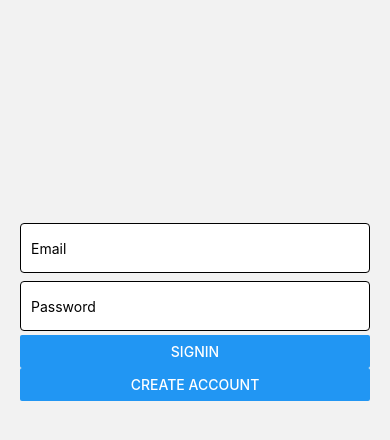
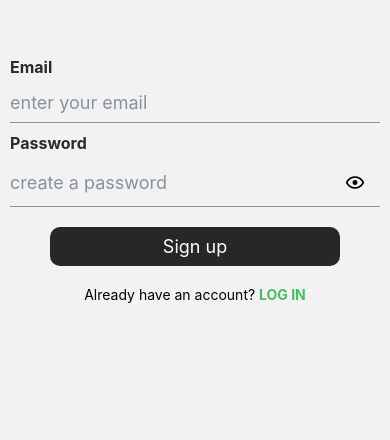
Before and after one commit to sepidsoroush/DishDiscover, a React Native app in the folder Frontend/: screen /Signup in a window 390 px wide. Shown: the part 112-552 px from the top of the page. Built offline with nearby package versions, Linux system fonts and the light colour scheme; no server answers.

Commit message:
update Authentication screens style

```diff
--- a/Frontend/App.js
+++ b/Frontend/App.js
@@ -11,12 +11,14 @@ import HomeScreen from "./src/screens/HomeScreen";
 import ShowScreen from "./src/screens/ShowScreen";
 import CreateScreen from "./src/screens/CreateScreen";
 import EditScreen from "./src/screens/EditScreen";
-import LoginScreen from "./src/screens/Login";
 import AccountScreen from "./src/screens/AccountScreen";
+import SigninScreen from "./src/screens/SignInScreen";
+import SignupScreen from "./src/screens/SignUpScreen";
 
 const Tab = createBottomTabNavigator();
 const Stack = createNativeStackNavigator();
 const InsideStack = createNativeStackNavigator();
+const LoginStack = createNativeStackNavigator();
 
 function MainFlow() {
   return (
@@ -25,6 +27,15 @@ function MainFlow() {
       <InsideStack.Screen name="Show" component={ShowScreen} />
       <InsideStack.Screen name="Edit" component={EditScreen} />
     </InsideStack.Navigator>
+  );
+}
+
+function LoginFlow() {
+  return (
+    <LoginStack.Navigator screenOptions={{ headerShown: false }}>
+      <LoginStack.Screen name="Signin" component={SigninScreen} />
+      <LoginStack.Screen name="Signup" component={SignupScreen} />
+    </LoginStack.Navigator>
   );
 }
 
@@ -50,7 +61,7 @@ const App = () => {
         {user ? (
           <Stack.Screen name="TabNavigator" component={TabNavigator} />
         ) : (
-          <Stack.Screen name="Login" component={LoginScreen} />
+          <Stack.Screen name="Login" component={LoginFlow} />
         )}
       </Stack.Navigator>
     </NavigationContainer>
--- a/Frontend/package.json
+++ b/Frontend/package.json
@@ -14,6 +14,7 @@
     "@react-navigation/native": "^6.1.9",
     "@react-navigation/native-stack": "^6.9.17",
     "@react-navigation/stack": "^6.3.20",
+    "@rneui/themed": "^4.0.0-rc.8",
     "axios": "^1.6.5",
     "expo": "~49.0.15",
     "expo-status-bar": "~1.6.0",
--- /dev/null
+++ b/Frontend/src/components/AuthForm.js
@@ -0,0 +1,65 @@
+import React, { useState } from "react";
+import { StyleSheet, ActivityIndicator } from "react-native";
+import { Text, Button, Input } from "@rneui/themed";
+import Icon from "react-native-vector-icons/MaterialCommunityIcons";
+
+const AuthForm = ({ error, loading, onSubmit, type }) => {
+  const [email, setEmail] = useState("");
+  const [password, setPassword] = useState("");
+
+  return (
+    <>
+      <Input
+        label="Email"
+        value={email}
+        onChangeText={setEmail}
+        autoCapitalize="none"
+        autoCorrect={false}
+        placeholder="enter your email"
+        labelStyle={{ marginBottom: 5, color: "#2a2a2a" }}
+      />
+
+      <Input
+        secureTextEntry
+        label="Password"
+        value={password}
+        onChangeText={setPassword}
+        autoCapitalize="none"
+        autoCorrect={false}
+        placeholder={
+          type === "Sign In" ? "enter your password" : "create a password"
+        }
+        labelStyle={{ marginBottom: 5, color: "#2a2a2a" }}
+        rightIcon={<Icon name="eye-outline" size={20} />}
+        rightIconContainerStyle={{ paddingRight: 15 }}
+      />
+      {error ? <Text style={styles.errorMessage}>{error}</Text> : null}
+      {loading ? (
+        <ActivityIndicator size="large" color="#0000ff" />
+      ) : (
+        <Button
+          title={type}
+          onPress={() => onSubmit(email, password)}
+          buttonStyle={{ backgroundColor: "rgba(39, 39, 39, 1)" }}
+          containerStyle={{
+            borderRadius: 10,
+            marginHorizontal: 50,
+            marginVertical: 10,
+          }}
+          titleStyle={{ color: "white", marginHorizontal: 20 }}
+        />
+      )}
+    </>
+  );
+};
+
+const styles = StyleSheet.create({
+  errorMessage: {
+    fontSize: 16,
+    color: "red",
+    marginLeft: 15,
+    marginTop: 15,
+  },
+});
+
+export default AuthForm;
--- a/Frontend/src/hooks/useAuth.js
+++ b/Frontend/src/hooks/useAuth.js
@@ -25,7 +25,6 @@ const useAuth = () => {
       setUser(newUser);
       alert("Check your emails!");
     } catch (error) {
-      console.log(error);
       alert("SignUp failed: " + error.message);
     } finally {
       setLoading(false);
@@ -43,7 +42,6 @@ const useAuth = () => {
       const signedInUser = userCredential.user;
       setUser(signedInUser);
     } catch (error) {
-      console.log(error);
       alert("SignIn failed: " + error.message);
     } finally {
       setLoading(false);
@@ -77,8 +75,12 @@ const useAuth = () => {
         });
       });
     } catch (error) {
-      console.error("Auto login failed:", error);
+      alert("Auto login failed:", error);
     }
+  };
+
+  const clearErrorMessage = () => {
+    setError("");
   };
 
   useEffect(() => {
@@ -92,6 +94,7 @@ const useAuth = () => {
     signUp,
     signIn,
     signOut,
+    clearErrorMessage,
   };
 };
 
--- a/Frontend/src/screens/Login.js
+++ /dev/null
@@ -1,106 +0,0 @@
-import React, { useState } from "react";
-import {
-  StyleSheet,
-  View,
-  Text,
-  TextInput,
-  Button,
-  ActivityIndicator,
-  KeyboardAvoidingView,
-} from "react-native";
-import { useAuthContext } from "../context/AuthContext";
-// import app from "../../firebaseConfig";
-// import {
-//   getAuth,
-//   signInWithEmailAndPassword,
-//   createUserWithEmailAndPassword,
-// } from "firebase/auth";
-
-const LoginScreen = () => {
-  const [email, setEmail] = useState("");
-  const [password, setPassword] = useState("");
-  const { loading, signIn, signUp } = useAuthContext();
-  //   const [loading, setLoading] = useState(false);
-  //   const auth = getAuth(app);
-
-  //   const signIn = async () => {
-  //     setLoading(true);
-  //     try {
-  //       const response = await signInWithEmailAndPassword(auth, email, password);
-  //       console.log(response);
-  //     } catch (error) {
-  //       console.log(error);
-  //       alert("SignIn failed: " + error.message);
-  //     } finally {
-  //       setLoading(false);
-  //     }
-  //   };
-
-  //   const signUp = async () => {
-  //     setLoading(true);
-  //     try {
-  //       const response = await createUserWithEmailAndPassword(
-  //         auth,
-  //         email,
-  //         password
-  //       );
-  //       console.log(response);
-  //       alert("Check your emails!");
-  //     } catch (error) {
-  //       console.log(error);
-  //       alert("SignUp failed: " + error.message);
-  //     } finally {
-  //       setLoading(false);
-  //     }
-  //   };
-
-  return (
-    <View style={styles.container}>
-      <KeyboardAvoidingView behavior="padding">
-        <TextInput
-          style={styles.input}
-          placeholder="Email"
-          autoCapitalize="none"
-          value={email}
-          onChangeText={(text) => setEmail(text)}
-        />
-        <TextInput
-          style={styles.input}
-          placeholder="Password"
-          autoCapitalize="none"
-          value={password}
-          onChangeText={(text) => setPassword(text)}
-          secureTextEntry={true}
-        />
-        {loading ? (
-          <ActivityIndicator size="large" color="#0000ff" />
-        ) : (
-          <>
-            <Button onPress={() => signIn(email, password)} title="SignIn" />
-            <Button
-              onPress={() => signUp(email, password)}
-              title="Create Account"
-            />
-          </>
-        )}
-      </KeyboardAvoidingView>
-    </View>
-  );
-};
-const styles = StyleSheet.create({
-  container: {
-    marginHorizontal: 20,
-    flex: 1,
-    justifyContent: "center",
-  },
-  input: {
-    marginVertical: 4,
-    height: 50,
-    borderWidth: 1,
-    borderRadius: 4,
-    padding: 10,
-    backgroundColor: "#fff",
-  },
-});
-
-export default LoginScreen;
--- /dev/null
+++ b/Frontend/src/screens/SignInScreen.js
@@ -0,0 +1,57 @@
+import React, { useEffect } from "react";
+import { View, Text, TouchableOpacity, StyleSheet } from "react-native";
+import { useNavigation } from "@react-navigation/native";
+import AuthForm from "../components/AuthForm";
+import { useAuthContext } from "../context/AuthContext";
+
+const SigninScreen = () => {
+  const { signIn, error, loading, clearErrorMessage } = useAuthContext();
+  const navigation = useNavigation();
+
+  useEffect(() => {
+    const unsubscribe = navigation.addListener("blur", () => {
+      clearErrorMessage();
+    });
+    return unsubscribe;
+  }, [navigation, clearErrorMessage]);
+
+  return (
+    <View style={styles.container}>
+      <AuthForm
+        type="Sign In"
+        onSubmit={signIn}
+        errorMessage={error}
+        loading={loading}
+      />
+
+      <TouchableOpacity
+        style={styles.contentView}
+        onPress={() => navigation.navigate("Signup")}
+      >
+        <Text>Don't have an account? </Text>
+        <Text style={styles.link}>Create Account</Text>
+      </TouchableOpacity>
+    </View>
+  );
+};
+
+const styles = StyleSheet.create({
+  container: {
+    flex: 1,
+    justifyContent: "center",
+    marginBottom: 250,
+  },
+  contentView: {
+    flexDirection: "row",
+    flexWrap: "wrap",
+    justifyContent: "center",
+    marginVertical: 10,
+  },
+  link: {
+    color: "#43be64",
+    fontWeight: "bold",
+    textTransform: "uppercase",
+  },
+});
+
+export default SigninScreen;
--- /dev/null
+++ b/Frontend/src/screens/SignUpScreen.js
@@ -0,0 +1,56 @@
+import React, { useEffect } from "react";
+import { View, Text, StyleSheet, TouchableOpacity } from "react-native";
+import AuthForm from "../components/AuthForm";
+import { useAuthContext } from "../context/AuthContext";
+import { useNavigation } from "@react-navigation/native";
+
+const SignupScreen = () => {
+  const { signUp, error, loading, clearErrorMessage } = useAuthContext();
+  const navigation = useNavigation();
+
+  useEffect(() => {
+    const unsubscribe = navigation.addListener("blur", () => {
+      clearErrorMessage();
+    });
+    return unsubscribe;
+  }, [navigation, clearErrorMessage]);
+
+  return (
+    <View style={styles.container}>
+      <AuthForm
+        type="Sign up"
+        onSubmit={signUp}
+        errorMessage={error}
+        loading={loading}
+      />
+      <TouchableOpacity
+        style={styles.contentView}
+        onPress={() => navigation.navigate("Signin")}
+      >
+        <Text>Already have an account? </Text>
+        <Text style={styles.link}>Log In</Text>
+      </TouchableOpacity>
+    </View>
+  );
+};
+
+const styles = StyleSheet.create({
+  container: {
+    flex: 1,
+    justifyContent: "center",
+    marginBottom: 250,
+  },
+  contentView: {
+    flexDirection: "row",
+    flexWrap: "wrap",
+    justifyContent: "center",
+    marginVertical: 10,
+  },
+  link: {
+    color: "#43be64",
+    fontWeight: "bold",
+    textTransform: "uppercase",
+  },
+});
+
+export default SignupScreen;
```
Also changed, not shown: 1 other file (tests, documents, lock files or other folders).
